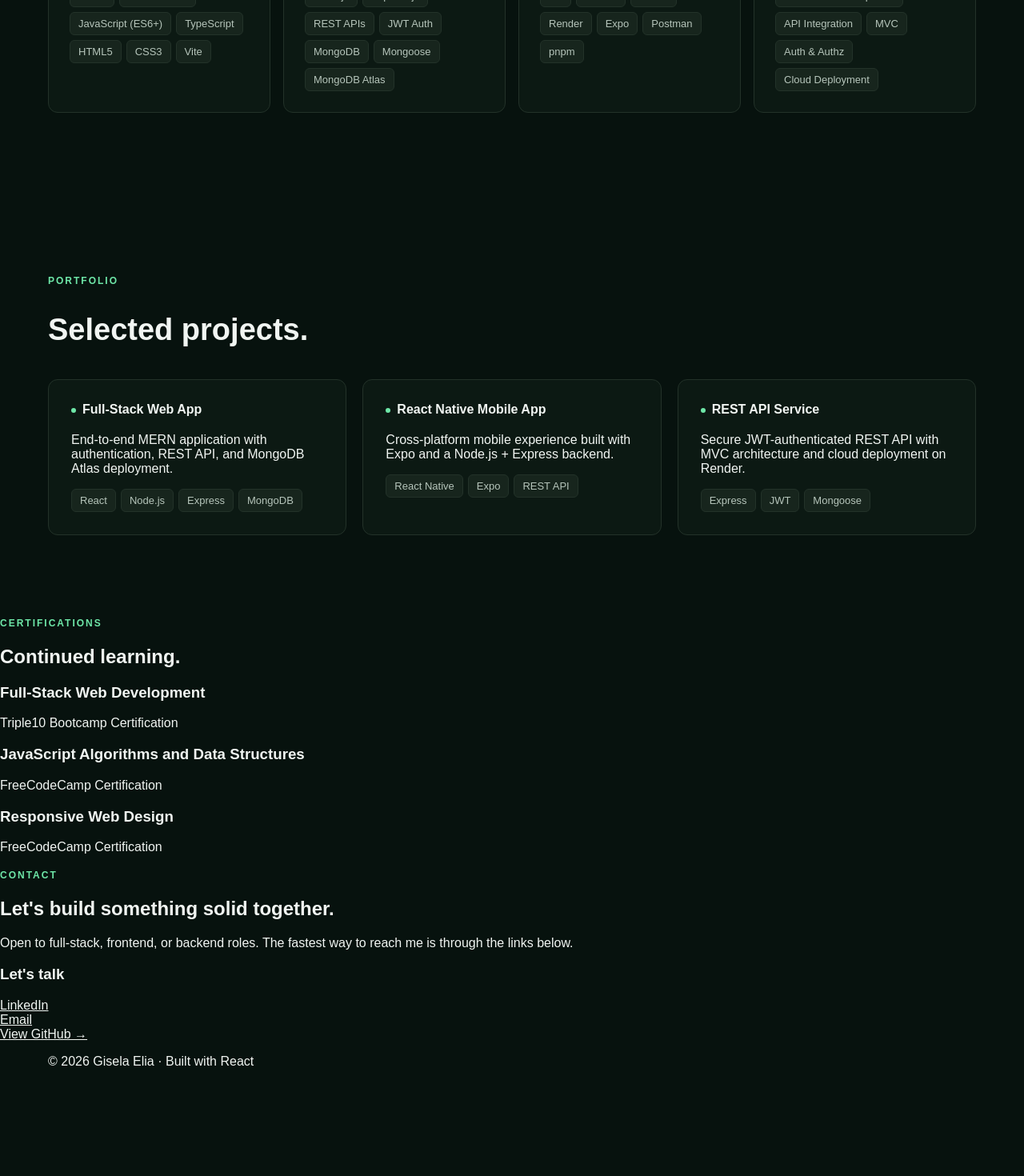
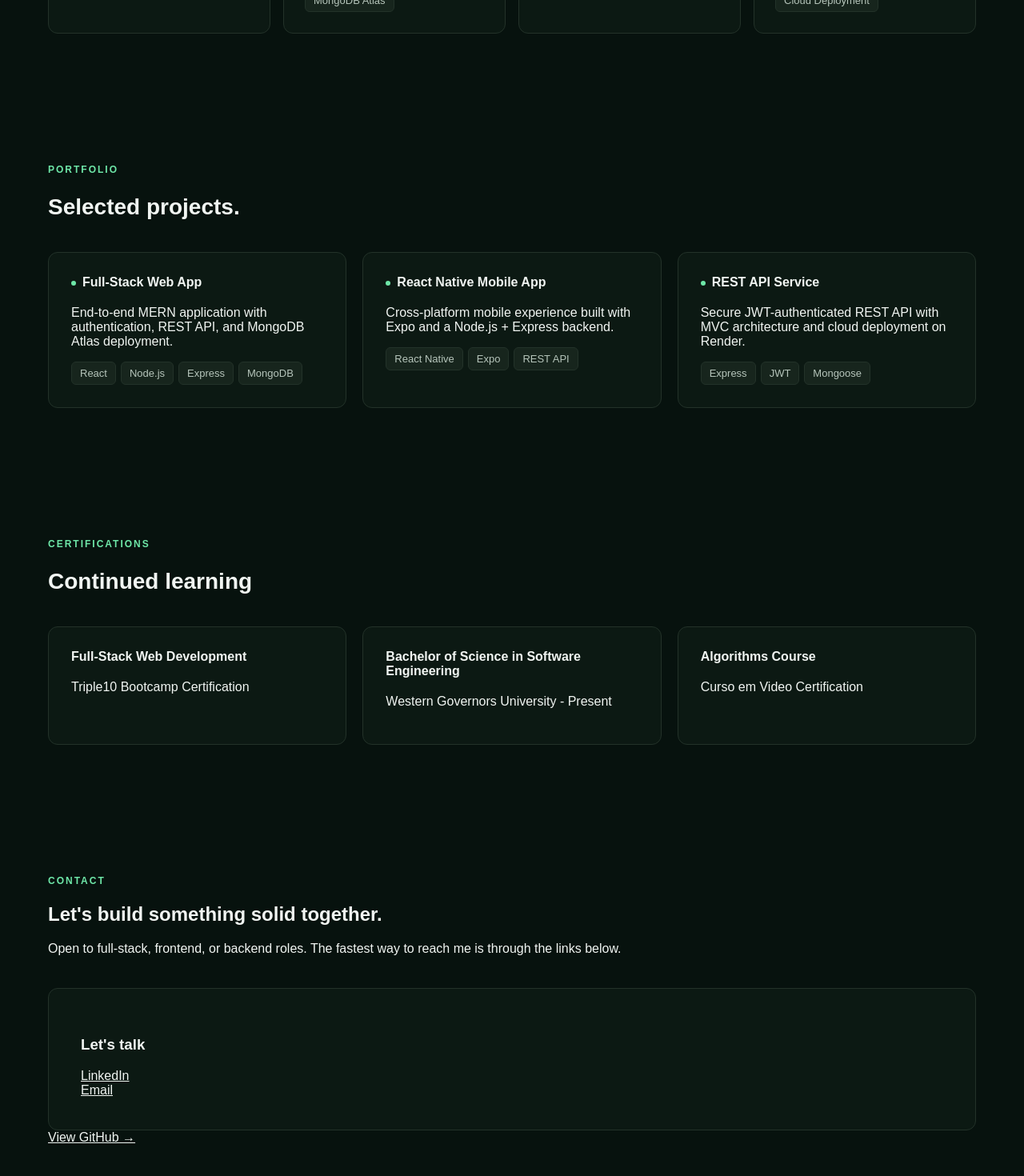
Before and after one commit to gisela-lucena/portfolio, a React (Vite) app: page / in a window 1280 px wide. Shown: the part 1240-2710 px from the top of the page at 80% size. Before the commit the page ends 2592 px from the top, so only its background shows below. Built offline with nearby package versions, Linux system fonts and the light colour scheme.

Commit message:
adds CSS styles to projects, skills, navbar, hero, footer, about, certifications, contact sections

```diff
--- a/src/components/About/About.css
+++ b/src/components/About/About.css
@@ -1,10 +1,10 @@
 .about {
-  padding: 100px 0;
+  padding: 80px 28px;
 }
 
 .about h2 {
   max-width: 700px;
-  font-size: 38px;
+  font-size: 28px;
   line-height: 1.2;
   letter-spacing: -1px;
   margin: 16px 0 24px;
--- a/src/components/Certifications/Certifications.css
+++ b/src/components/Certifications/Certifications.css
@@ -0,0 +1,27 @@
+.certifications {
+  padding: 80px 28px;;
+}
+
+.certifications-grid {
+  display: grid;
+  grid-template-columns: repeat(3, minmax(0, 1fr));
+  gap: 20px;
+  margin-top: 40px;
+}
+
+.certifications h2 {
+  font-size: 28px;
+}
+
+.certification-card {
+  background-color: #0c1913;
+  border: 1px solid #233229;
+  border-radius: 12px;
+  padding: 28px;
+}
+
+.certification-card h3 {
+  font-size: 16px;
+  margin: 0 0 20px;
+  color: #f1f5f2;
+}
--- a/src/components/Certifications/Certifications.jsx
+++ b/src/components/Certifications/Certifications.jsx
@@ -3,21 +3,21 @@ import './Certifications.css';
 function Certifications() {
     return (
         <section className="certifications" id="certifications">
-            <div className="certifications-content">
+            <div className="section-container certifications-content">
                 <span className="section-label">CERTIFICATIONS</span>
-                <h2>Continued learning.</h2>
-                <div className="certifications-list">
-                    <article className="certification-item">
+                <h2>Continued learning</h2>
+                <div className="certifications-grid">
+                    <article className="certification-card">
                         <h3>Full-Stack Web Development</h3>
                         <p>Triple10 Bootcamp Certification</p>
                     </article>
-                    <article className="certification-item">
-                        <h3>JavaScript Algorithms and Data Structures</h3>
-                        <p>FreeCodeCamp Certification</p>
+                    <article className="certification-card">
+                        <h3>Bachelor of Science in Software Engineering</h3>
+                        <p>Western Governors University - Present</p>
                     </article>
-                    <article className="certification-item">
-                        <h3>Responsive Web Design</h3>
-                        <p>FreeCodeCamp Certification</p>
+                    <article className="certification-card">
+                        <h3>Algorithms Course</h3>
+                        <p>Curso em Video Certification</p>
                     </article>
                 </div>
             </div>
--- a/src/components/Contact/Contact.css
+++ b/src/components/Contact/Contact.css
@@ -0,0 +1,11 @@
+.contact {
+  padding: 80px 28px;;
+}
+
+.contact-card {
+  margin-top: 40px;
+  padding: 40px;
+  background-color: #0c1913;
+  border: 1px solid #233229;
+  border-radius: 12px;
+}
--- a/src/components/Contact/Contact.jsx
+++ b/src/components/Contact/Contact.jsx
@@ -3,11 +3,11 @@ import './Contact.css'
 function Contact() {
     return (
         <section className="contact" id="contact">
-            <div className="contact-content">
+            <div className="section-container contact-content">
                 <span className="section-label">CONTACT</span>
                 <h2>Let's build something solid together.</h2>
                 <p>Open to full-stack, frontend, or backend roles. The fastest way to reach me is through the links below.</p>
-                <div className="contact-list">
+                <div className="contact-card">
                     <h3>Let's talk</h3>
                     <div>
                         <a href="https://www.linkedin.com/in/gisela-elia" target="_blank" rel="noopener noreferrer">
--- a/src/components/Footer/Footer.css
+++ b/src/components/Footer/Footer.css
@@ -0,0 +1,6 @@
+.footer-content {
+  text-align: center;
+  padding: 1rem;
+  color: #9aa6a0;
+  font-size: 12.5px;
+}
--- a/src/components/Footer/Footer.jsx
+++ b/src/components/Footer/Footer.jsx
@@ -3,7 +3,7 @@ import './Footer.css'
 function Footer() {
     return (
         <footer className="footer">
-            <div className="section-container">
+            <div className="footer-content">
                 <p>&copy; 2026 Gisela Elia · Built with React</p>
             </div>
         </footer>
--- a/src/components/Hero/Hero.css
+++ b/src/components/Hero/Hero.css
@@ -1,5 +1,5 @@
 .hero {
-  padding: 100px 0 120px;
+  padding: 96px 28px 80px;
 }
 
 .hero-content {
--- a/src/components/Navbar/Navbar.css
+++ b/src/components/Navbar/Navbar.css
@@ -1,6 +1,7 @@
 nav {
   width: 100%;
   border-bottom: 1px solid #15231d;
+  padding: 18px 28px;
 }
 
 .nav-container {
--- a/src/components/Projects/Projects.css
+++ b/src/components/Projects/Projects.css
@@ -1,5 +1,5 @@
 .projects {
-  padding: 100px 0;
+  padding: 80px 28px;;
 }
 
 .projects-grid {
@@ -10,7 +10,7 @@
 }
 
 .projects h2 {
-  font-size: 38px;
+  font-size: 28px;
 }
 
 .project-card {
--- a/src/components/Skills/Skills.css
+++ b/src/components/Skills/Skills.css
@@ -1,5 +1,5 @@
 .skills {
-  padding: 100px 0;
+  padding: 80px 28px;
 }
 
 .skills-grid {
@@ -10,7 +10,7 @@
 }
 
 .skills h2 {
-  font-size: 38px;
+  font-size: 28px;
 }
 
 .skill-card {
```
